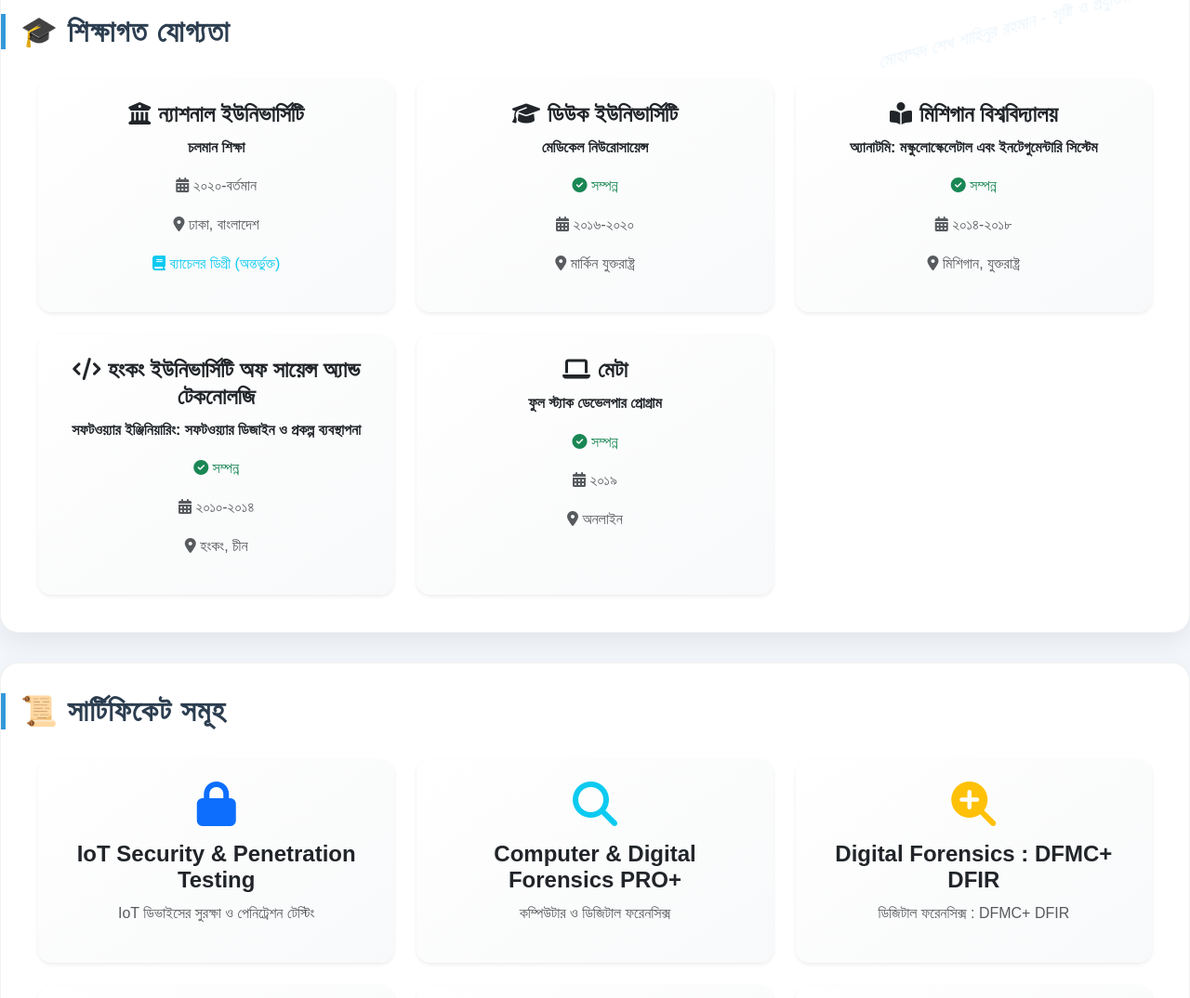
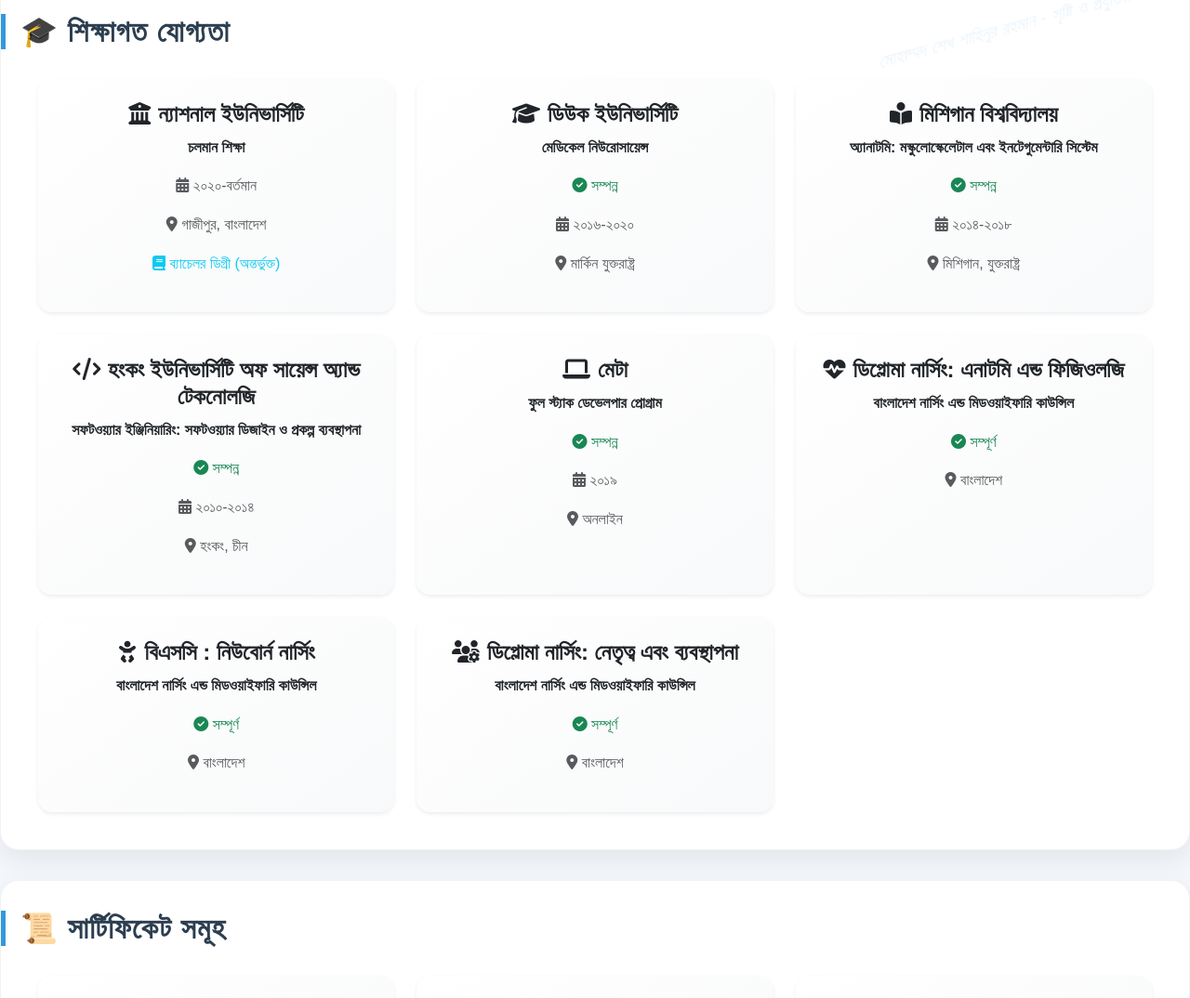
Before and after one commit to mohammad-sheikh-shahinur-rahman/Mohammad-Sheikh-Shahinur-Rahman, a plain HTML site: page index.html in a window 1280 px wide. Shown: the part 738-1812 px from the top of the page at 93% size. Drawn offline with nearby package versions, Linux system fonts and the light colour scheme.

Commit message:
Update index.html

```diff
--- a/index.html
+++ b/index.html
@@ -619,7 +619,7 @@
   </section>
 </main>
 
-    <!-- Education Section -->
+   <!-- Education Section -->
 <section class="bio-section">
   <h2>🎓 শিক্ষাগত যোগ্যতা</h2>
   <div class="row row-cols-1 row-cols-md-2 row-cols-lg-3 g-4">
@@ -634,7 +634,7 @@
           <i class="fas fa-calendar-alt"></i> ২০২০-বর্তমান
         </p>
         <p class="text-muted">
-          <i class="fas fa-map-marker-alt"></i> ঢাকা, বাংলাদেশ
+          <i class="fas fa-map-marker-alt"></i> গাজীপুর, বাংলাদেশ
         </p>
         <p class="text-info">
           <i class="fas fa-book"></i> ব্যাচেলর ডিগ্রী (অন্তর্ভুক্ত)
@@ -721,9 +721,56 @@
         </p>
       </div>
     </div>
+
+    <!-- Diploma Nursing: Anatomy and Physiology Card -->
+    <div class="col">
+      <div class="card education-card text-center p-4 shadow-sm">
+        <h4 class="fw-bold">
+          <i class="fas fa-heartbeat me-2"></i>ডিপ্লোমা নার্সিং: এনাটমি এন্ড ফিজিওলজি
+        </h4>
+        <p><strong>বাংলাদেশ নার্সিং এন্ড মিডওয়াইফারি কাউন্সিল</strong></p>
+        <p class="text-success">
+          <i class="fas fa-check-circle"></i> সম্পূর্ণ
+        </p>
+        <p class="text-muted">
+          <i class="fas fa-map-marker-alt"></i> বাংলাদেশ
+        </p>
+      </div>
+    </div>
+
+    <!-- B.Sc Nursing: Newborn Nursing Card -->
+    <div class="col">
+      <div class="card education-card text-center p-4 shadow-sm">
+        <h4 class="fw-bold">
+          <i class="fas fa-baby me-2"></i>বিএসসি : নিউবোর্ন নার্সিং
+        </h4>
+        <p><strong>বাংলাদেশ নার্সিং এন্ড মিডওয়াইফারি কাউন্সিল</strong></p>
+        <p class="text-success">
+          <i class="fas fa-check-circle"></i> সম্পূর্ণ
+        </p>
+        <p class="text-muted">
+          <i class="fas fa-map-marker-alt"></i> বাংলাদেশ
+        </p>
+      </div>
+    </div>
+
+    <!-- Diploma Nursing: Leadership and Management Card -->
+    <div class="col">
+      <div class="card education-card text-center p-4 shadow-sm">
+        <h4 class="fw-bold">
+          <i class="fas fa-users-cog me-2"></i>ডিপ্লোমা নার্সিং: নেতৃত্ব এবং ব্যবস্থাপনা
+        </h4>
+        <p><strong>বাংলাদেশ নার্সিং এন্ড মিডওয়াইফারি কাউন্সিল</strong></p>
+        <p class="text-success">
+          <i class="fas fa-check-circle"></i> সম্পূর্ণ
+        </p>
+        <p class="text-muted">
+          <i class="fas fa-map-marker-alt"></i> বাংলাদেশ
+        </p>
+      </div>
+    </div>
   </div>
 </section>
-
         <!-- Certificates Section -->
 <section class="bio-section">
   <h2>📜 সার্টিফিকেট সমূহ</h2>
```
